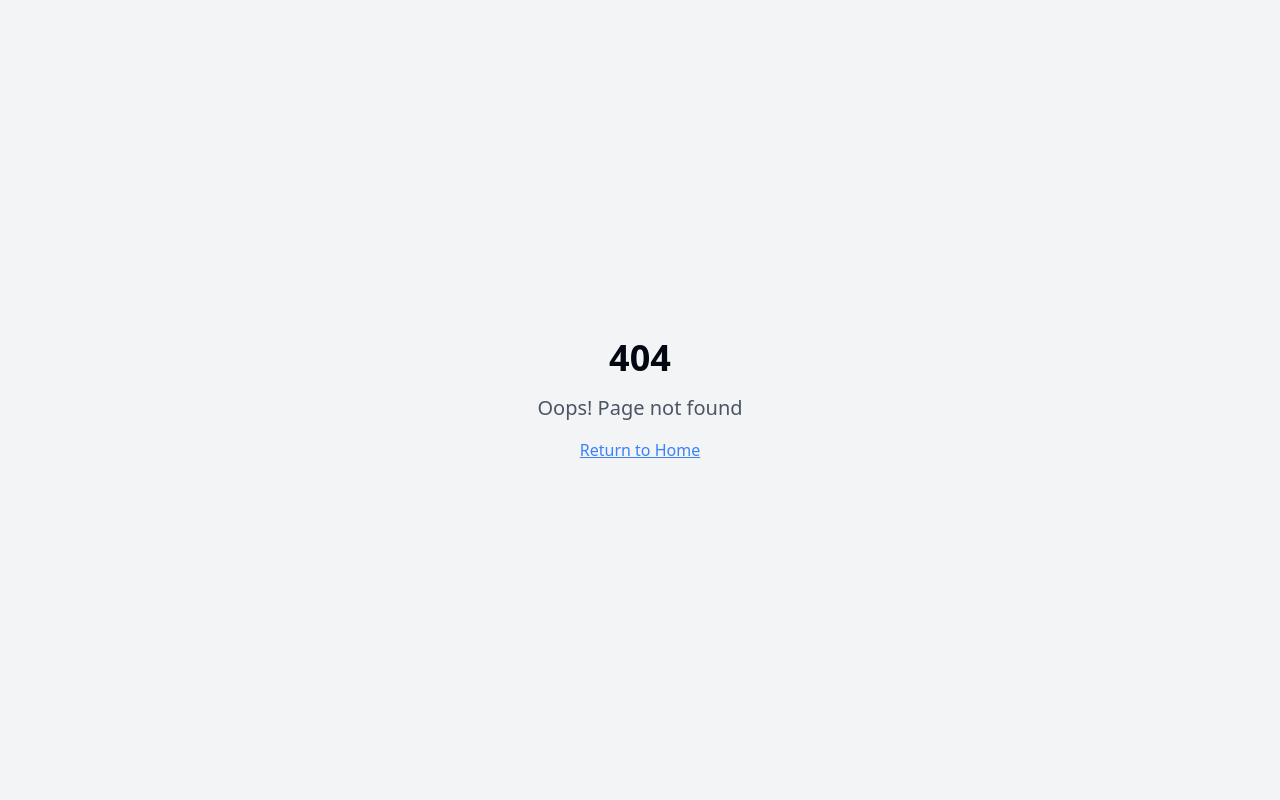
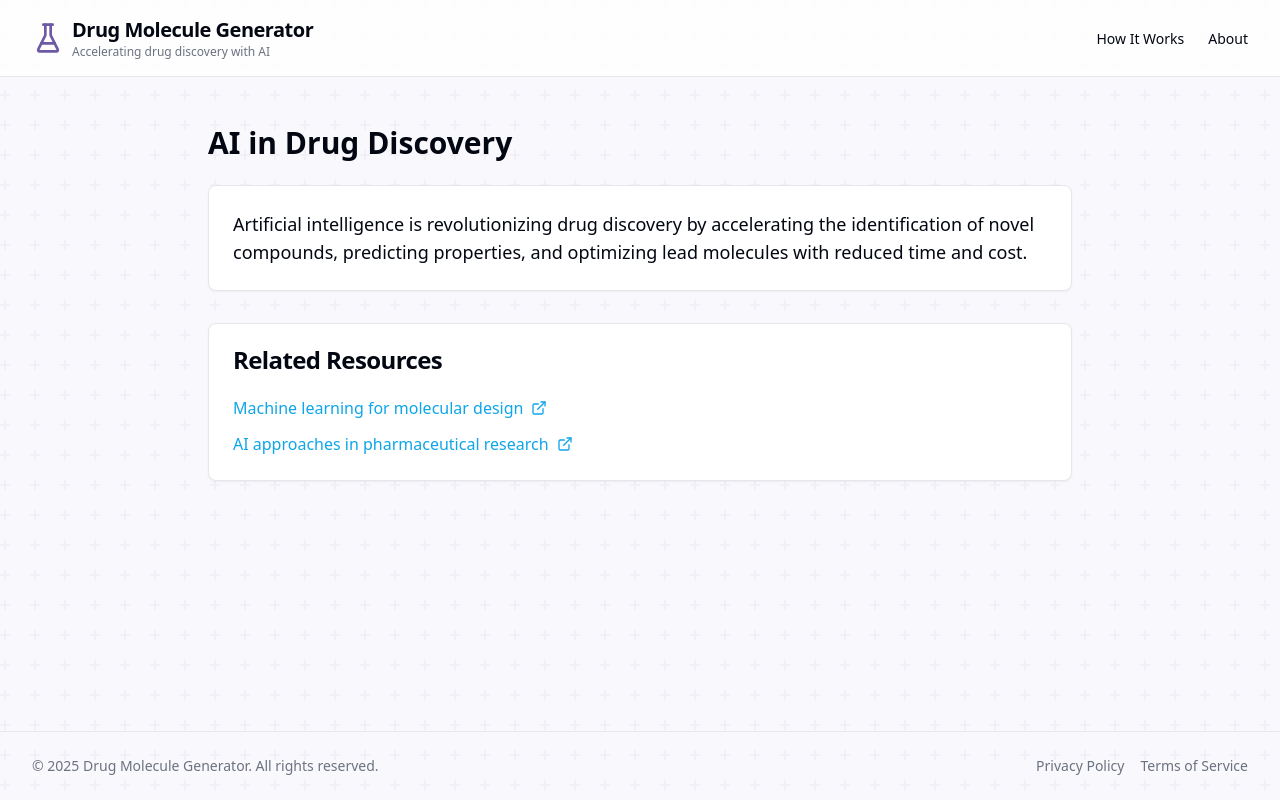
Before and after one commit to mahathi10M/drug-discovery, a React (Vite) app: page /topics/ai-in-drug-discovery in a window 1280 px wide. Before the commit this address had no page. Built offline with nearby package versions, Linux system fonts and the light colour scheme.

Commit message:
Fix: Integrate Supabase and routing
Connect Supabase and ensure proper routing to prevent 404 errors.

```diff
--- a/src/App.tsx
+++ b/src/App.tsx
@@ -1,3 +1,4 @@
+
 import { Toaster } from "@/components/ui/toaster";
 import { Toaster as Sonner } from "@/components/ui/sonner";
 import { TooltipProvider } from "@/components/ui/tooltip";
@@ -5,6 +6,7 @@ import { QueryClient, QueryClientProvider } from "@tanstack/react-query";
 import { BrowserRouter, Routes, Route } from "react-router-dom";
 import Index from "./pages/Index";
 import NotFound from "./pages/NotFound";
+import TopicPage from "./pages/TopicPage";
 
 const queryClient = new QueryClient();
 
@@ -16,6 +18,7 @@ const App = () => (
       <BrowserRouter>
         <Routes>
           <Route path="/" element={<Index />} />
+          <Route path="/topics/:topicId" element={<TopicPage />} />
           {/* ADD ALL CUSTOM ROUTES ABOVE THE CATCH-ALL "*" ROUTE */}
           <Route path="*" element={<NotFound />} />
         </Routes>
--- a/src/pages/NotFound.tsx
+++ b/src/pages/NotFound.tsx
@@ -1,5 +1,7 @@
+
 import { useLocation } from "react-router-dom";
 import { useEffect } from "react";
+import { Link } from "react-router-dom";
 
 const NotFound = () => {
   const location = useLocation();
@@ -13,12 +15,18 @@ const NotFound = () => {
 
   return (
     <div className="min-h-screen flex items-center justify-center bg-gray-100">
-      <div className="text-center">
-        <h1 className="text-4xl font-bold mb-4">404</h1>
-        <p className="text-xl text-gray-600 mb-4">Oops! Page not found</p>
-        <a href="/" className="text-blue-500 hover:text-blue-700 underline">
+      <div className="text-center bg-white p-8 rounded-lg shadow-md max-w-md">
+        <h1 className="text-5xl font-bold mb-4 text-molecular-purple">404</h1>
+        <p className="text-xl text-gray-700 mb-6">Oops! Page not found</p>
+        <p className="text-gray-600 mb-6">
+          The page you are looking for might have been removed or is temporarily unavailable.
+        </p>
+        <Link
+          to="/"
+          className="inline-block px-6 py-2 bg-molecular-blue text-white rounded-md hover:bg-molecular-purple transition-colors"
+        >
           Return to Home
-        </a>
+        </Link>
       </div>
     </div>
   );
--- /dev/null
+++ b/src/pages/TopicPage.tsx
@@ -0,0 +1,118 @@
+
+import React, { useEffect } from 'react';
+import { useParams } from 'react-router-dom';
+import Header from '@/components/Header';
+import Footer from '@/components/Footer';
+import { Card, CardContent, CardHeader, CardTitle } from '@/components/ui/card';
+import { ExternalLink } from 'lucide-react';
+
+interface TopicContent {
+  title: string;
+  description: string;
+  externalLinks: {
+    title: string;
+    url: string;
+  }[];
+}
+
+const topicData: Record<string, TopicContent> = {
+  'protac-degraders': {
+    title: 'PROTAC Degraders',
+    description: 'Proteolysis targeting chimeras (PROTACs) are heterobifunctional molecules that can simultaneously bind to a target protein and an E3 ubiquitin ligase, leading to the degradation of the target protein through the ubiquitin-proteasome system.',
+    externalLinks: [
+      { title: 'Recent advances in PROTAC technology', url: 'https://www.nature.com/articles/s41573-021-00371-6' },
+      { title: 'Clinical applications of PROTACs', url: 'https://www.sciencedirect.com/science/article/pii/S1359644621003604' }
+    ]
+  },
+  'ai-in-drug-discovery': {
+    title: 'AI in Drug Discovery',
+    description: 'Artificial intelligence is revolutionizing drug discovery by accelerating the identification of novel compounds, predicting properties, and optimizing lead molecules with reduced time and cost.',
+    externalLinks: [
+      { title: 'Machine learning for molecular design', url: 'https://www.nature.com/articles/s41557-021-00716-z' },
+      { title: 'AI approaches in pharmaceutical research', url: 'https://www.sciencedirect.com/science/article/pii/S1359644621003628' }
+    ]
+  },
+  'mrna-therapeutics': {
+    title: 'mRNA Therapeutics',
+    description: 'mRNA therapeutics involve delivering synthetic messenger RNA into cells to direct protein production, with applications ranging from vaccines to protein replacement therapies.',
+    externalLinks: [
+      { title: 'Progress in mRNA therapeutics', url: 'https://www.nature.com/articles/s41573-022-00444-0' },
+      { title: 'Future of mRNA vaccines', url: 'https://www.sciencedirect.com/science/article/pii/S1471489221000345' }
+    ]
+  },
+  'targeted-antibodies': {
+    title: 'Targeted Antibodies',
+    description: 'Targeted antibody therapeutics specifically bind to antigens associated with diseases, enabling precise treatment with reduced off-target effects compared to traditional small molecule drugs.',
+    externalLinks: [
+      { title: 'Antibody-drug conjugates', url: 'https://www.nature.com/articles/s41573-021-00291-5' },
+      { title: 'Bispecific antibodies', url: 'https://www.sciencedirect.com/science/article/pii/S1359644621000917' }
+    ]
+  }
+};
+
+const TopicPage = () => {
+  const { topicId } = useParams<{ topicId: string }>();
+  const topic = topicId ? topicData[topicId] : null;
+
+  useEffect(() => {
+    // Scroll to top when the page loads
+    window.scrollTo(0, 0);
+  }, [topicId]);
+
+  return (
+    <div className="flex min-h-screen flex-col molecule-bg">
+      <Header />
+
+      <main className="flex-1 py-12">
+        <div className="container max-w-4xl mx-auto px-4">
+          {topic ? (
+            <>
+              <h1 className="text-3xl font-bold mb-6">{topic.title}</h1>
+
+              <Card className="mb-8">
+                <CardContent className="pt-6">
+                  <p className="text-lg">{topic.description}</p>
+                </CardContent>
+              </Card>
+
+              <Card>
+                <CardHeader>
+                  <CardTitle>Related Resources</CardTitle>
+                </CardHeader>
+                <CardContent>
+                  <ul className="space-y-3">
+                    {topic.externalLinks.map((link, index) => (
+                      <li key={index} className="flex items-start">
+                        <a
+                          href={link.url}
+                          className="flex items-center text-molecular-blue hover:text-molecular-purple transition-colors"
+                          target="_blank"
+                          rel="noopener noreferrer"
+                        >
+                          <span className="flex-1">{link.title}</span>
+                          <ExternalLink className="h-4 w-4 ml-2 flex-shrink-0" />
+                        </a>
+                      </li>
+                    ))}
+                  </ul>
+                </CardContent>
+              </Card>
+            </>
+          ) : (
+            <div className="text-center py-12">
+              <h1 className="text-2xl font-bold mb-4">Topic Not Found</h1>
+              <p className="text-gray-600 mb-6">The requested topic could not be found.</p>
+              <a href="/" className="text-molecular-blue hover:text-molecular-purple underline">
+                Return to Home
+              </a>
+            </div>
+          )}
+        </div>
+      </main>
+
+      <Footer />
+    </div>
+  );
+};
+
+export default TopicPage;
```
